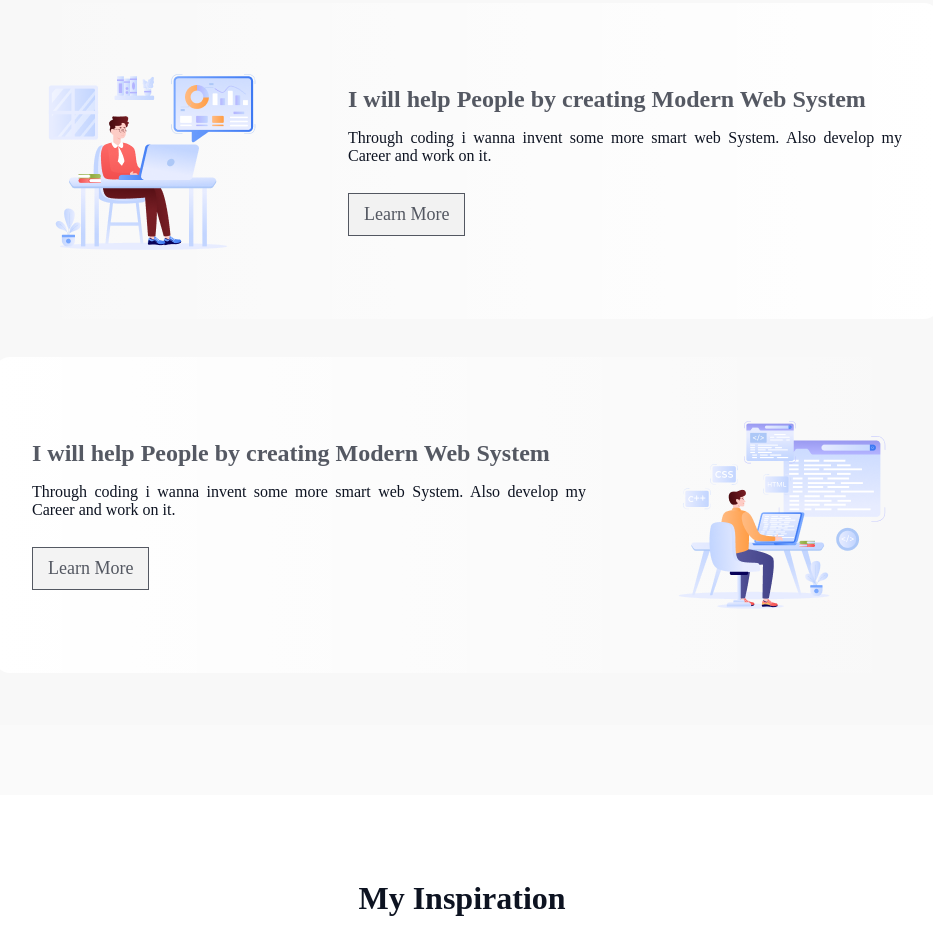
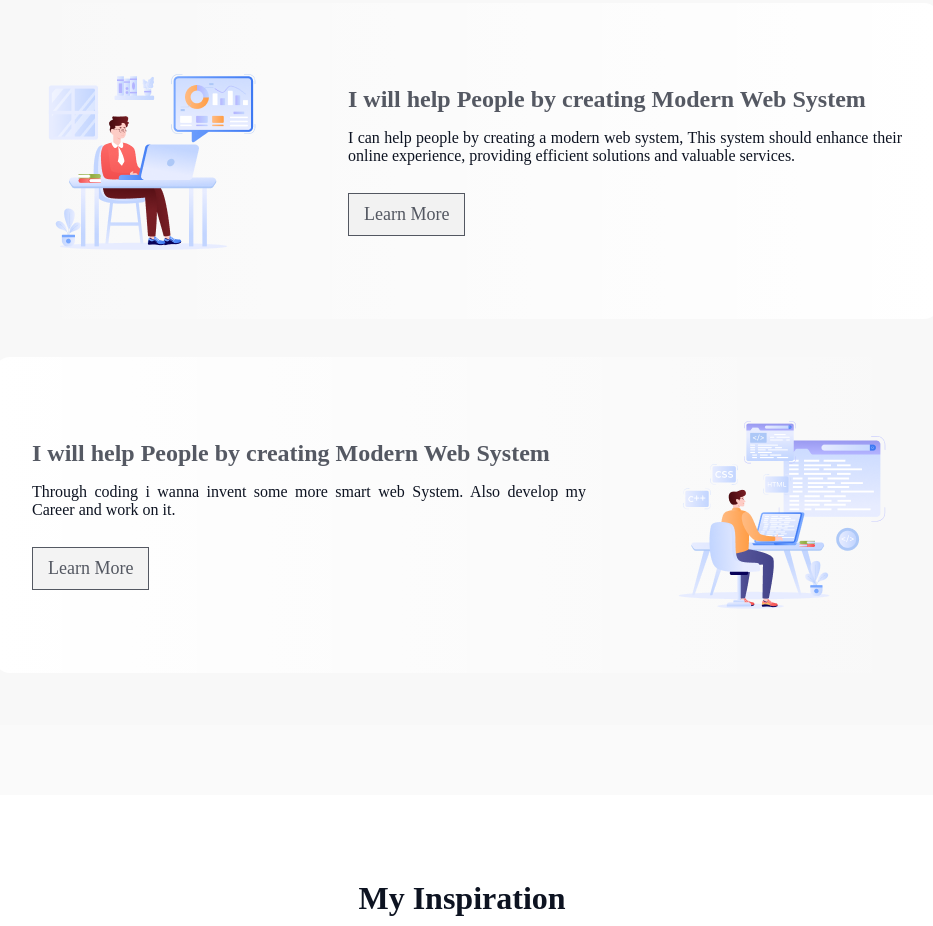
Before and after one commit to Mustafa-Mahraj/assignment-1, a plain HTML site: page index.html in a window 1280 px wide. Shown: the part 1356-2282 px from the top of the page, without its empty margins (178-1111 px from the left). Drawn offline with Linux system fonts and the light colour scheme; a web font is replaced by a local one.

Commit message:
solve some mistakes and final submit

```diff
--- a/index.html
+++ b/index.html
@@ -46,7 +46,7 @@
                             <img src="assets/Group 3.png" alt="" class="card-img">
                             <div class="card-text">
                                 <h3 class="card-title">I will help People by creating Modern Web System</h3>
-                                <p class="card-description">Through coding i wanna invent some more smart web System. Also develop my Career and work on it.</p>
+                                <p class="card-description">I can help people by creating a modern web system, This system should enhance their online experience, providing efficient solutions and valuable services.</p>
                                 <button class="card-btn"><a href="learn" class="card-btn-text">Learn More</a></button>
                             </div>
                         </div>
```
